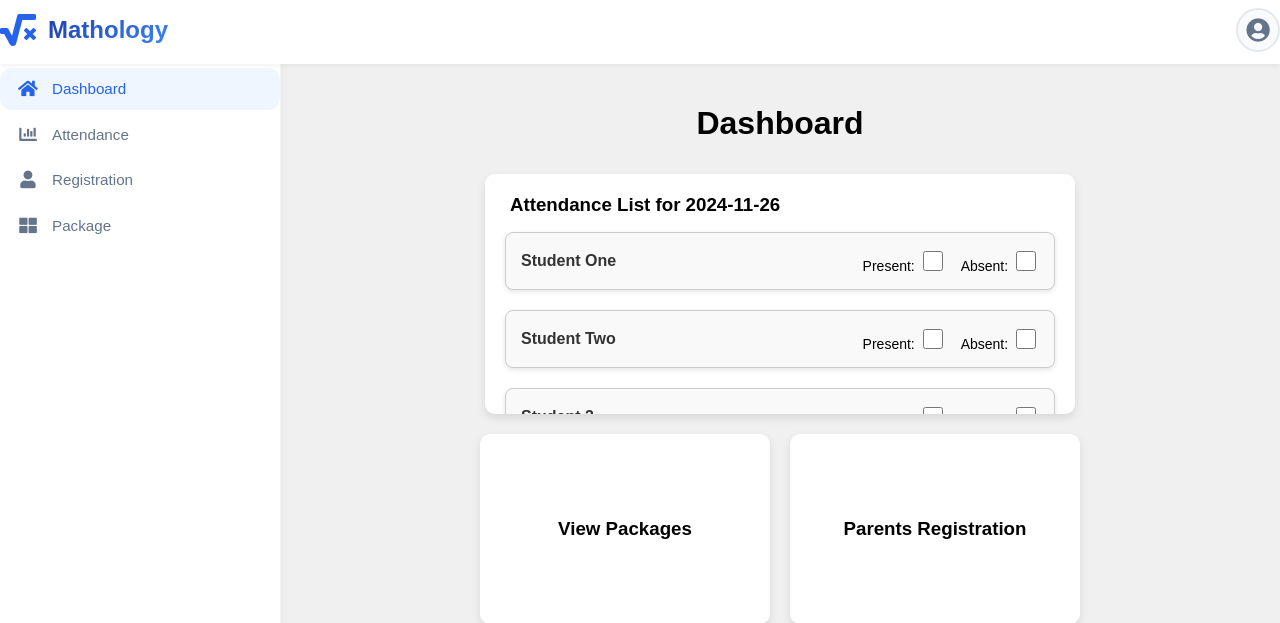
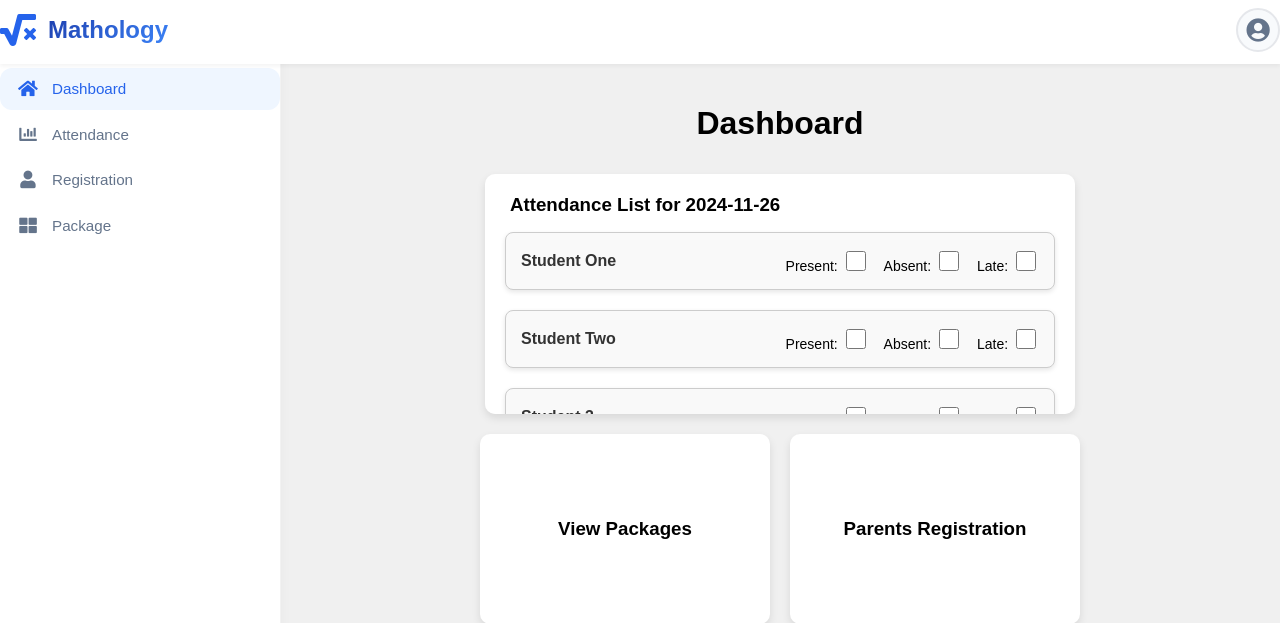
Before and after one commit to TomazFu/Mathology-Attendance-System, a PHP site: page /staff/staff-dashboard.php in a window 1280 px wide. Shown: the top 623 px of the page. Run offline with PHP 8.4, Linux system fonts and the light colour scheme; a user stored in the database is signed in; data comes from the database, SQL or seed files in the repository.

Commit message:
added late option, also in database

```diff
--- a/assets/js/staff.js
+++ b/assets/js/staff.js
@@ -3,15 +3,17 @@ function toggleAttendance(studentId, status) {
     // Get the checkboxes and date
     const presentCheckbox = document.getElementById(`present_${studentId}`);
     const absentCheckbox = document.getElementById(`absent_${studentId}`);
+    const lateCheckbox = document.getElementById(`late_${studentId}`);
     const currentDate = document.getElementById('date-select').value;
 
-    if (!presentCheckbox || !absentCheckbox) {
+    if (!presentCheckbox || !absentCheckbox || !lateCheckbox) {
         console.error('Attendance checkboxes not found');
         return;
     }
      // Update checkboxes
     presentCheckbox.checked = (status === 'present');
     absentCheckbox.checked = (status === 'absent');
+    lateCheckbox.checked = (status === 'late');
      // Send update to server
     updateAttendanceStatus(studentId, status, currentDate);
 }
--- a/dump/mathologydb.sql
+++ b/dump/mathologydb.sql
@@ -31,7 +31,7 @@ CREATE TABLE `attendance` (
   `id` int(11) NOT NULL,
   `student_id` int(11) NOT NULL,
   `date` date DEFAULT NULL,
-  `status` enum('present','absent') NOT NULL
+  `status` enum('present','absent','late') NOT NULL
 ) ENGINE=InnoDB DEFAULT CHARSET=utf8mb4 COLLATE=utf8mb4_general_ci;
 
 --
--- a/staff/includes/update-attendance.php
+++ b/staff/includes/update-attendance.php
@@ -6,7 +6,7 @@ require_once "../../config/connect.php";
 if (isset($_POST['student_id']) && isset($_POST['attendance_status']) && isset($_POST['date'])) {
     $studentId = $_POST['student_id'];
     $attendanceStatus = $_POST['attendance_status'];
-    $selectedDate = $_POST['date'];  // Get the selected date from POST
+    $selectedDate = $_POST['date'];
 
     // Check if the student has an attendance record for the selected date
     $sql = "SELECT * FROM attendance WHERE student_id = $studentId AND date = '$selectedDate'";
--- a/staff/staff-dashboard.php
+++ b/staff/staff-dashboard.php
@@ -21,6 +21,7 @@ require_once "includes/fetch-attendance-data-process.php";
 ?>
 <!DOCTYPE html>
 <html>
+
 <head>
     <link rel="stylesheet" href="../assets/css/staff.css">
 </head>
@@ -57,6 +58,14 @@ require_once "includes/fetch-attendance-data-process.php";
                                                 <?php echo ($student['attendance_status'] == 'absent') ? 'checked' : ''; ?>
                                                 onclick="toggleAttendance(<?php echo $student['student_id']; ?>, 'absent')" />
                                         </label>
+                                        <label>
+                                            Late:
+                                            <input
+                                                type="checkbox"
+                                                id="late_<?php echo $student['student_id']; ?>"
+                                                <?php echo ($student['attendance_status'] == 'late') ? 'checked' : ''; ?>
+                                                onclick="toggleAttendance(<?php echo $student['student_id']; ?>, 'late')" />
+                                        </label>
                                     </div>
                                 </div>
                             <?php endforeach; ?>
@@ -83,6 +92,7 @@ require_once "includes/fetch-attendance-data-process.php";
         </div>
     </div>
 </body>
+
 </html>
 <?php
 // Include footer
```
Also changed, not shown: staff/staff-attendance.php (+8 -0 lines).
